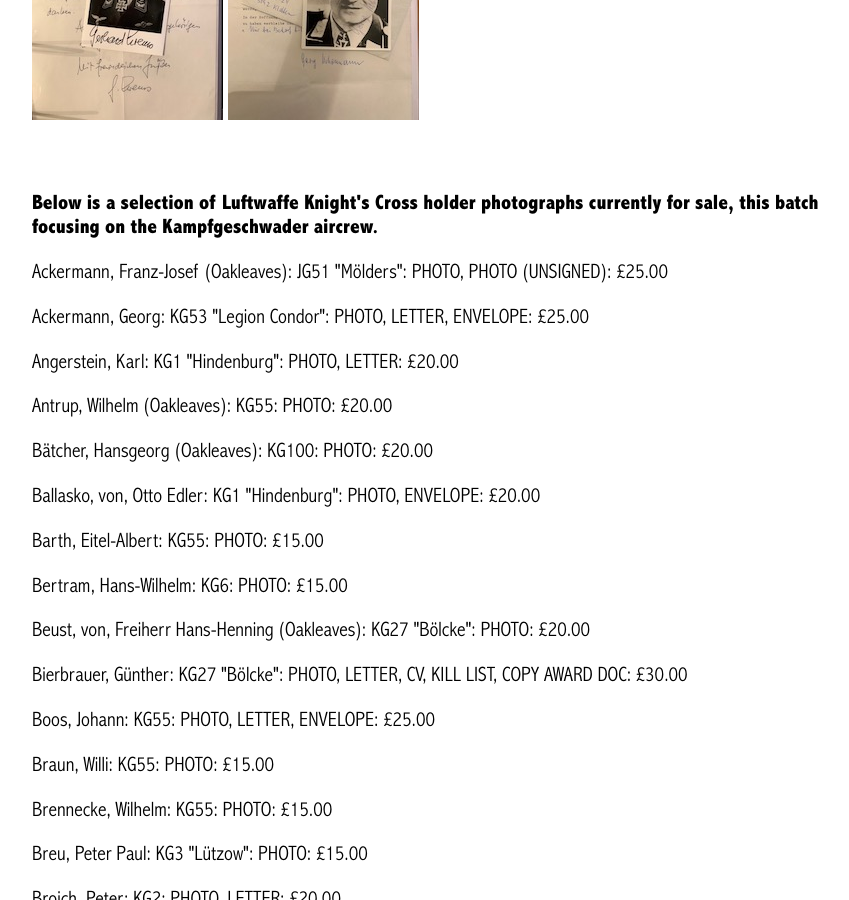
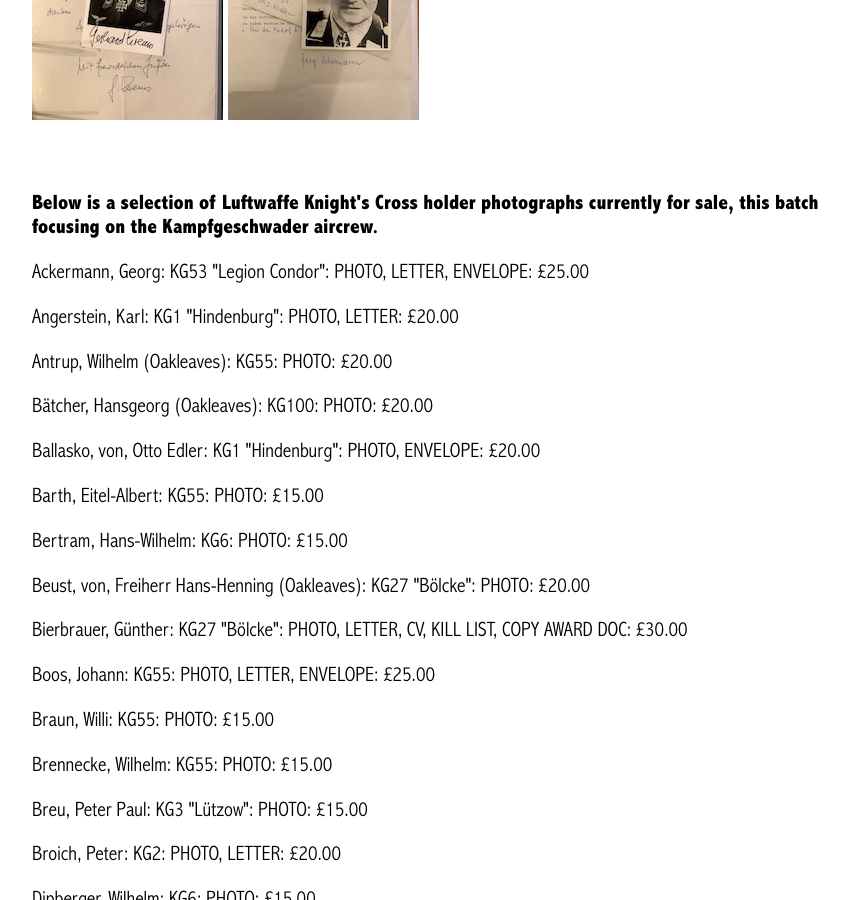
Before and after one commit to lahphotographs/lahphotographs.github.com, a Jekyll site: the page built from luftwaffe_photos.md, in a window 1280 px wide and 900 px high, scrolled down 773 px. Shown: the whole window, without its empty margins (213-1062 px from the left). Built offline with Jekyll 4.4.1, drawn with Linux system fonts in a browser that asks for light colours.

Commit message:
Update luftwaffe_photos.md

```diff
--- a/luftwaffe_photos.md
+++ b/luftwaffe_photos.md
@@ -15,9 +15,6 @@ permalink: /luftwaffe_photos.html
 </p>
 <br />
 <p><b>Below is a selection of Luftwaffe Knight's Cross holder photographs currently for sale, this batch focusing on the Kampfgeschwader aircrew.</b></p>
-<p>Ackermann,	Franz-Josef	(Oakleaves): JG51 "Mölders":	PHOTO, PHOTO (UNSIGNED): £25.00</p>
-
-
 <p>Ackermann,	Georg: KG53 "Legion Condor": PHOTO, LETTER, ENVELOPE: £25.00</p>
 <p>Angerstein,	Karl: KG1 "Hindenburg": PHOTO, LETTER: £20.00</p>
 <p>Antrup,	Wilhelm	(Oakleaves): KG55:	PHOTO: £20.00</p>
```
